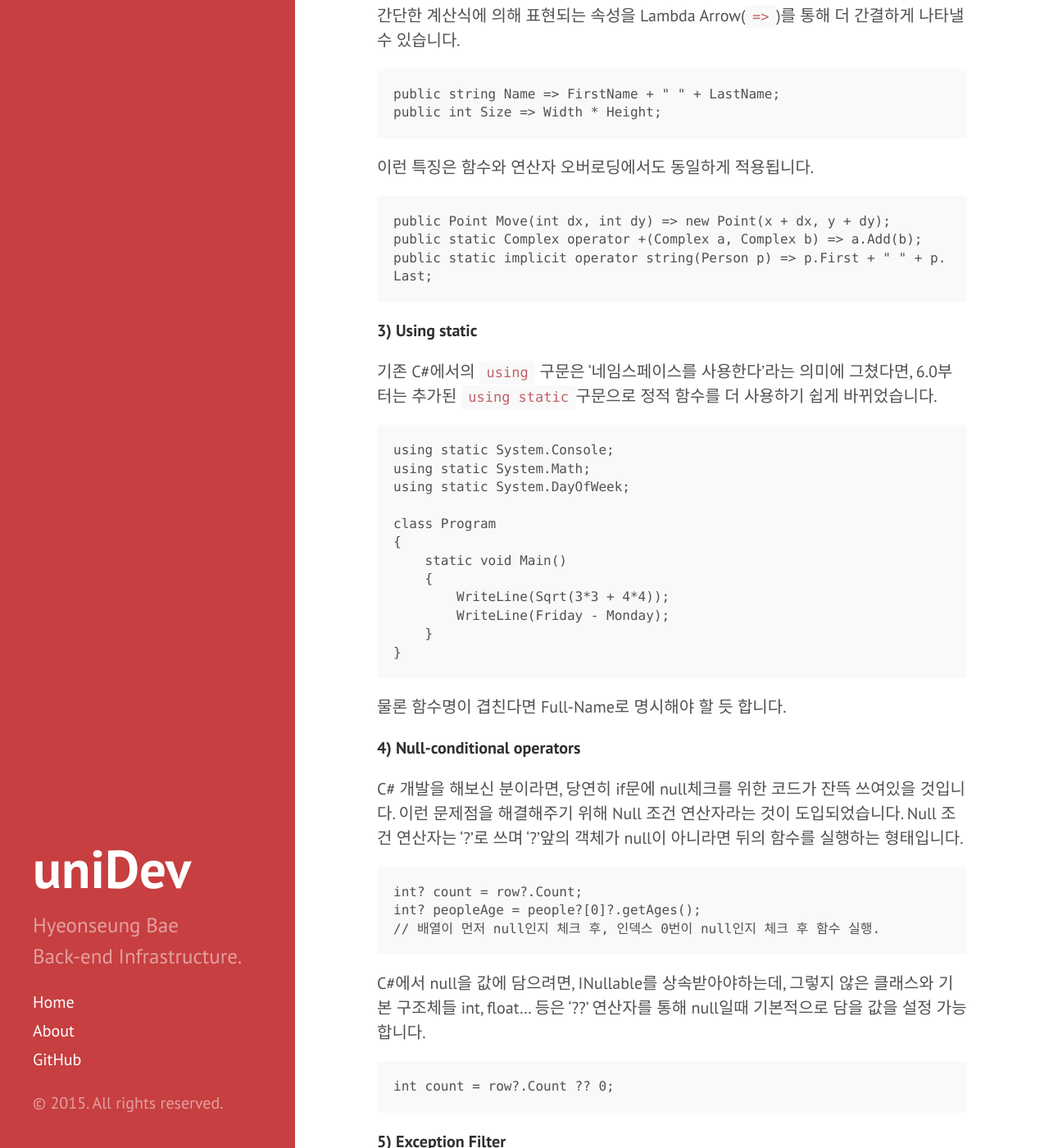
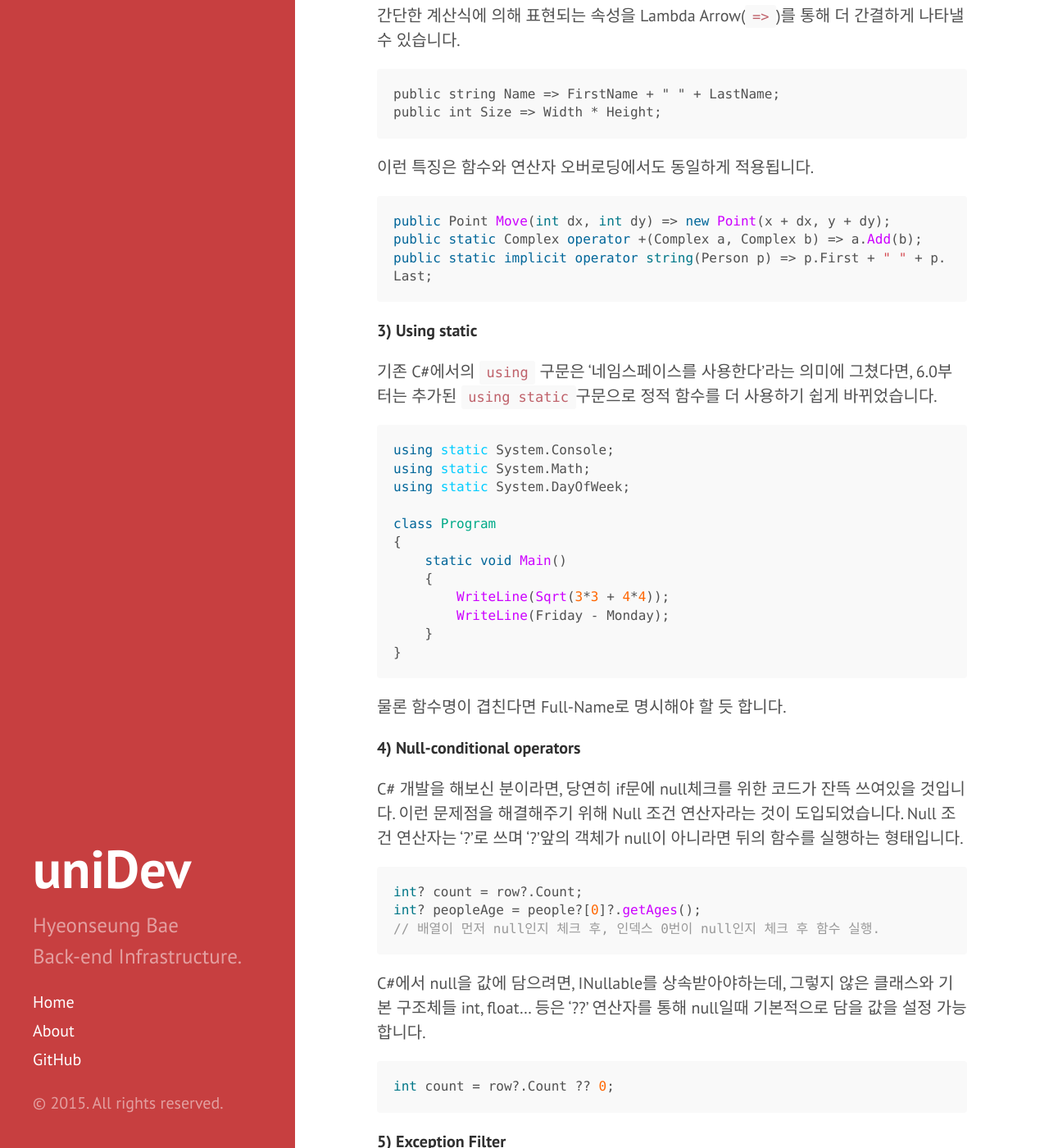
Before and after one commit to bae-unidev/bae-unidev.github.io, a Jekyll site: the page built from _posts/2015-06-09-new-csharp-6.md, in a window 1280 px wide and 1400 px high, scrolled down 878 px. Shown: the whole window at 82% size. Built offline with Jekyll 4.4.1, drawn with Linux system fonts in a browser that asks for light colours; Markdown is read by kramdown in place of the engine named in the settings; some of the changed text lies outside the part shown.

Commit message:
posting.

````diff
--- a/_posts/2015-06-09-new-csharp-6.md
+++ b/_posts/2015-06-09-new-csharp-6.md
@@ -12,24 +12,29 @@ title: C# 6.0의 새로운 기능들
 C# 6.0은 기본적으로 구버전의 C#보다 코드의 반복을 줄이고 간결하게 만드는데 도움을 주는 기능 위주로 추가되었습니다.
 
 **1) 자동 속성(auto-property)의 기본값을 설정할 수 있습니다.**
-```
+
+```cs
 public class Customer
 {
     public string First { get; set; } = "Jane";
     public string Last { get; set; } = "Doe";
 }
 ```
+
 auto-property은 컴파일러가 Backing Field를 만들어주는 property입니다. C# 6.0에서는 이 property에 기본값을 지정할 수있게 되었는데, 기존에 쓰시던 auto-property 뒤에 =(equal)을 붙이고 값을 할당하면 초기값으로 설정됩니다.
 
 **2) Expression-bodied function members**
 
 간단한 계산식에 의해 표현되는 속성을 Lambda Arrow(`=>`)를 통해 더 간결하게 나타낼 수 있습니다.
+
 ```
 public string Name => FirstName + " " + LastName;
 public int Size => Width * Height;
 ```
+
 이런 특징은 함수와 연산자 오버로딩에서도 동일하게 적용됩니다.
-```
+
+```cs
 public Point Move(int dx, int dy) => new Point(x + dx, y + dy);
 public static Complex operator +(Complex a, Complex b) => a.Add(b);
 public static implicit operator string(Person p) => p.First + " " + p.Last;
@@ -39,7 +44,7 @@ public static implicit operator string(Person p) => p.First + " " + p.Last;
 
 기존 C#에서의 `using` 구문은 '네임스페이스를 사용한다'라는 의미에 그쳤다면, 6.0부터는 추가된 `using static`구문으로 정적 함수를 더 사용하기 쉽게 바뀌었습니다.
 
-```
+```cs
 using static System.Console;
 using static System.Math;
 using static System.DayOfWeek;
@@ -60,20 +65,22 @@ class Program
 C# 개발을 해보신 분이라면, 당연히 if문에 null체크를 위한 코드가 잔뜩 쓰여있을 것입니다. 이런 문제점을 해결해주기 위해 Null 조건 연산자라는 것이 도입되었습니다.
 Null 조건 연산자는 '?'로 쓰며 '?'앞의 객체가 null이 아니라면 뒤의 함수를 실행하는 형태입니다.
 
-```
+```cs
 int? count = row?.Count;
 int? peopleAge = people?[0]?.getAges();
 // 배열이 먼저 null인지 체크 후, 인덱스 0번이 null인지 체크 후 함수 실행.
 ```
 C#에서 null을 값에 담으려면, INullable를 상속받아야하는데, 그렇지 않은 클래스와 기본 구조체들 int, float... 등은 '??' 연산자를 통해 null일때 기본적으로 담을 값을 설정 가능합니다.
-```
+
+```cs
 int count = row?.Count ?? 0;
 ```
 
 **5) Exception Filter**
 
 닷넷 계열 언어에는 오래전부터 있었던 기능으로, try-catch에서 잡아낼 예외에 조건을 정해줄 수 있었습니다.
-```
+
+```cs
 try
 {
     // working...
@@ -83,6 +90,7 @@ catch(Exception ex) if (ex.ErrorCode == 1)
     // Booom!
 }
 ```
+
 위 코드는 발생한 예외 중 예외 객체의 멤버 ErrorCode가 1인 예외만 잡아내는 코드입니다.
 
 
@@ -91,7 +99,7 @@ catch(Exception ex) if (ex.ErrorCode == 1)
 nameof 연산자는 함수명이나 객체의 이름, Type를 반환합니다.
 예외처리, 로깅할 때 함수명을 Hard-Coding하지 않아도 됩니다.
 
-```
+```cs
 Console.WriteLine("{0} : {1}", nameof(people.age), people.age);
 ```
 
````
Also changed, not shown: _posts/2015-12-20-redlock-trans.md (+2 -2 lines).
